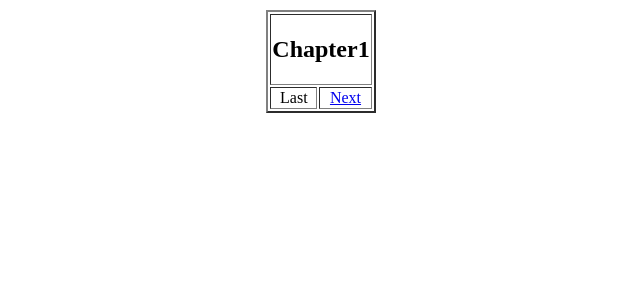
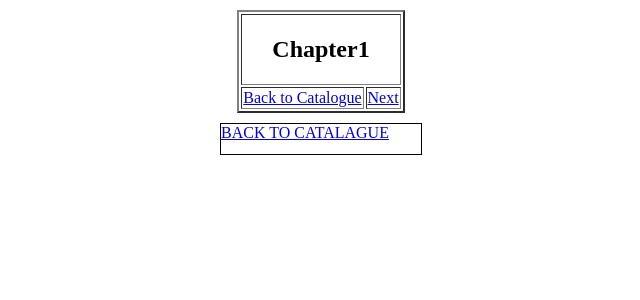
Before and after one commit to Nightwingky/php_BJFU, a PHP site: page /chapter.php?num=1 in a window 1280 px wide. Shown: the top 300 px of the page, without its empty margins (319-959 px from the left). Run offline with PHP 8.4, Linux system fonts and the light colour scheme.

Commit message:
增加了返回主页功能

```diff
--- a/praticeNovelFile/chapter.php
+++ b/praticeNovelFile/chapter.php
@@ -7,6 +7,14 @@
 		.title
 		{
 			margin:10px auto;
+		}
+
+		.back
+		{
+			margin:10px auto;
+			width:200px;
+			height:30px;
+			border:1px solid black;
 		}
 	</style>
 </head>
@@ -28,7 +36,9 @@
 			echo "<td align='center'>";
 			if($chapterNum == 1)
 			{
-				echo "Last";
+				echo "<a href='index.php'>";
+				echo "Back to Catalogue";
+				echo "</a>";
 			}
 			else
 			{
@@ -42,7 +52,9 @@
 			echo "<td align='center'>";
 			if($chapterNum == 7)
 			{
-				echo "Next";
+				echo "<a href='index.php'>";
+				echo "Back to Catalogue";
+				echo "</a>";
 			}
 			else
 			{
@@ -56,6 +68,7 @@
 	</tr>
 </table>
 
+<div>
 	<?php
 		$fp = fopen("/var/www/html/phptest/demo/praticeNovelFile/upfile/".$chapterNum.".txt", 'r');
 
@@ -66,6 +79,10 @@
 
 		fclose($fp);
 	?>
+</div>
 
+<div class="back">
+	<a href="index.php" align="center">BACK TO CATALAGUE</a>
+</div>
 </body>
 </html>
```
Lines whose indentation alone changed are shown as unchanged.
